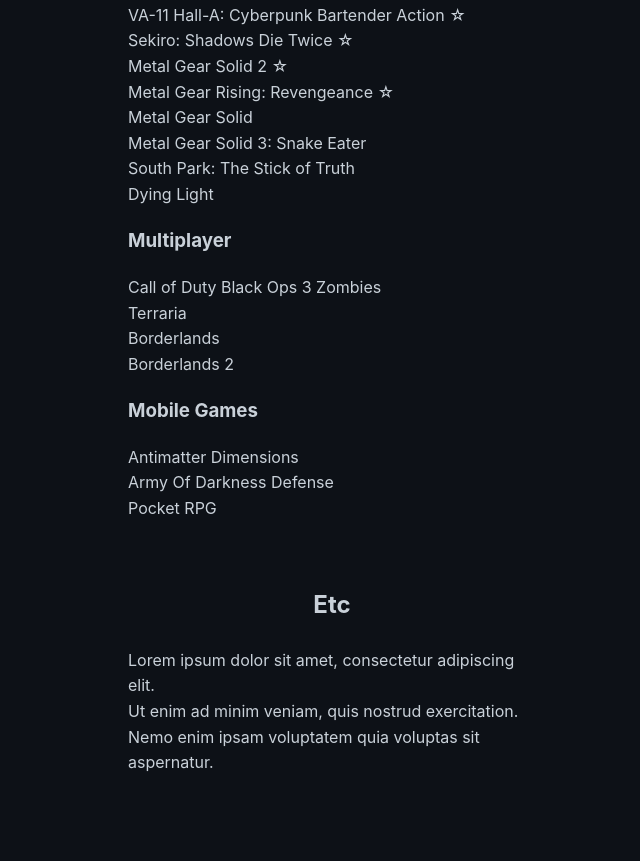
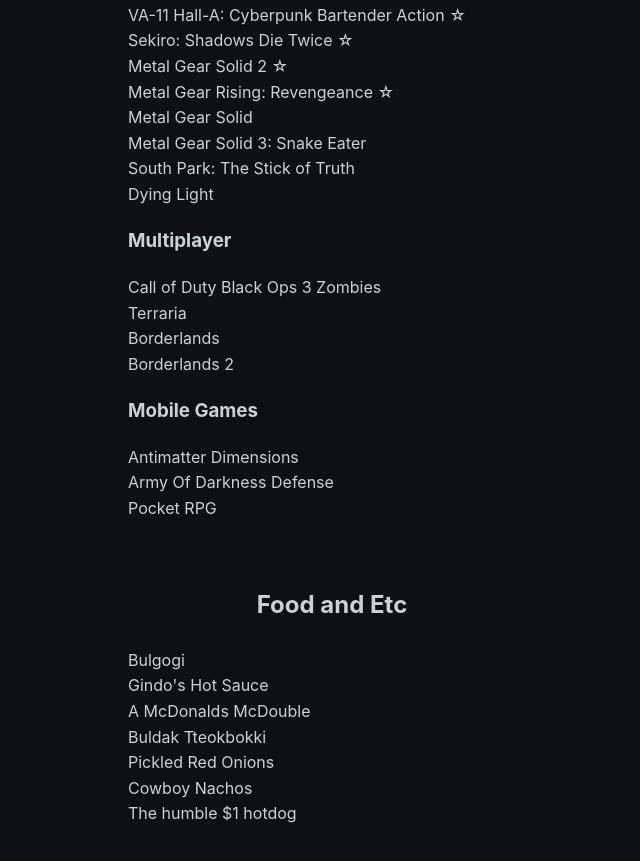
Before and after one commit to SAFrendling/safrendling.github.io, a plain HTML site: page recs.html in a window 1280 px wide. Shown: the part 1233-2094 px from the top of the page, without its empty margins (208-848 px from the left). Drawn offline with Linux system fonts and the light colour scheme.

Commit message:
Update recs.html

```diff
--- a/recs.html
+++ b/recs.html
@@ -122,11 +122,15 @@
 
         <!-- Etc Section (Placeholder) -->
         <section id="etc" class="recs-section">
-          <h2>Etc</h2>
+          <h2>Food and Etc</h2>
           <ul>
-            <li>Lorem ipsum dolor sit amet, consectetur adipiscing elit.</li>
-            <li>Ut enim ad minim veniam, quis nostrud exercitation.</li>
-            <li>Nemo enim ipsam voluptatem quia voluptas sit aspernatur.</li>
+            <li>Bulgogi</li>
+            <li>Gindo's Hot Sauce</li>
+            <li>A McDonalds McDouble</li>
+            <li>Buldak Tteokbokki</li>
+            <li>Pickled Red Onions</li>
+            <li>Cowboy Nachos</li>
+            <li>The humble $1 hotdog</li>
           </ul>
         </section>
 
```
